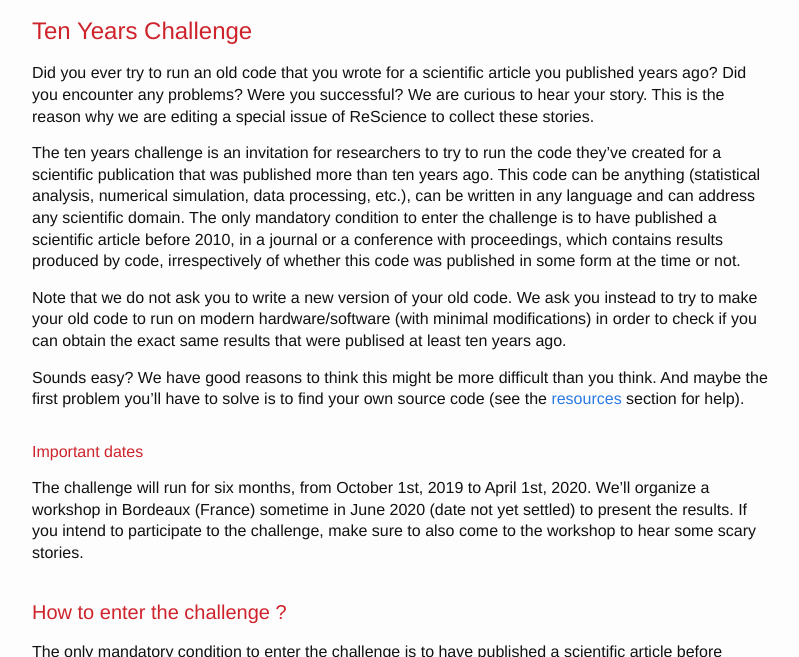
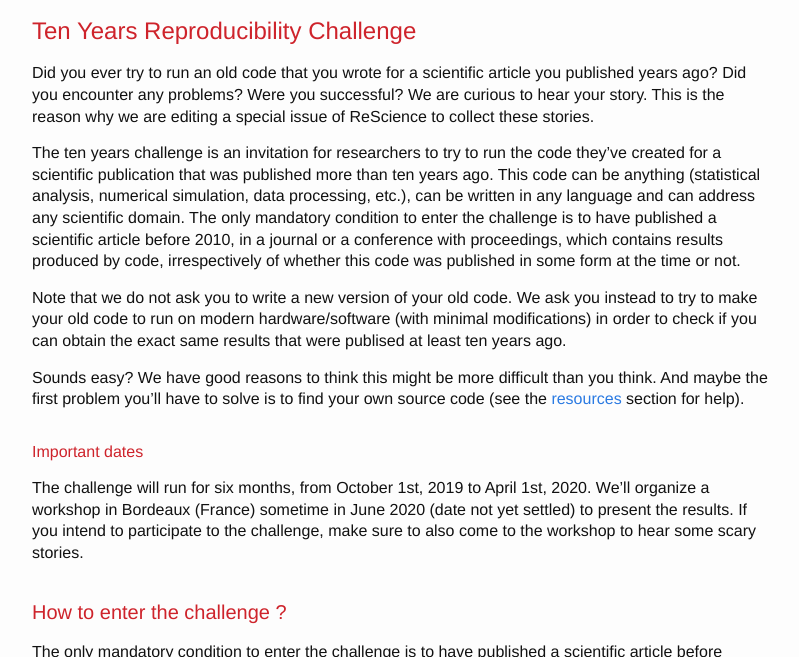
Before and after one commit to ReScience/rescience.github.io, a Jekyll site: the page built from ten-years.md, in a window 1280 px wide and 900 px high, scrolled down 313 px, cut to the strip 243-900 px from the top of the window. Shown: the whole strip, without its empty margins (238-1037 px from the left). Built offline with Jekyll 4.4.1, drawn with Linux system fonts in a browser that asks for light colours.

Commit message:
Adjust title to the poster title

```diff
--- a/ten-years.md
+++ b/ten-years.md
@@ -5,7 +5,7 @@
 
 [![](../images/ten-years-challenge.png){:class="ten-years-challenge"}](../images/ten-years-challenge.pdf)
 
-# Ten Years Challenge
+# Ten Years Reproducibility Challenge
 
 Did you ever try to run an old code that you wrote for a scientific article you
 published years ago? Did you encounter any problems? Were you successful?
@@ -17,10 +17,10 @@
 years ago**. This code can be anything (statistical analysis, numerical
 simulation, data processing, etc.), can be written in any language and can
 address any scientific domain. The only mandatory condition to enter the
-challenge is to have published a scientific article **before 2010**, in a journal or
-a conference with proceedings, which contains results produced by code,
-irrespectively of whether this code was published in some form at the time
-or not.
+challenge is to have published a scientific article **before 2010**, in a
+journal or a conference with proceedings, which contains results produced by
+code, irrespectively of whether this code was published in some form at the
+time or not.
 
 Note that we do not ask you to write a new version of your old code. We ask you
 instead to **try to make your old code to run on modern hardware/software**
```
